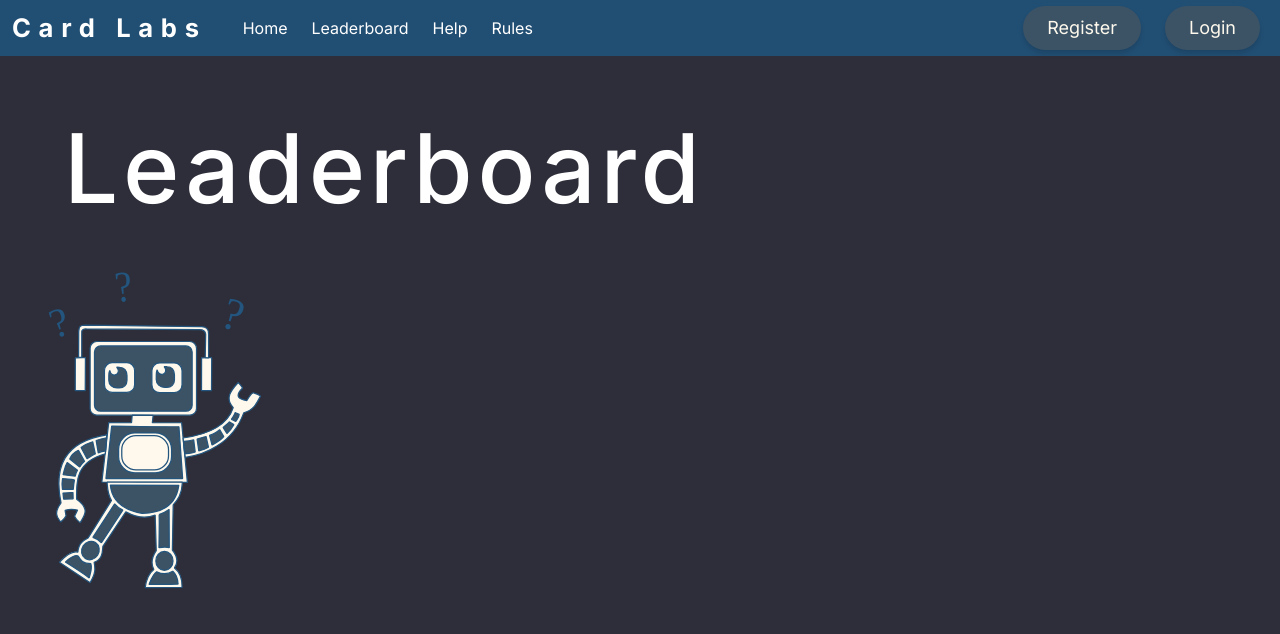
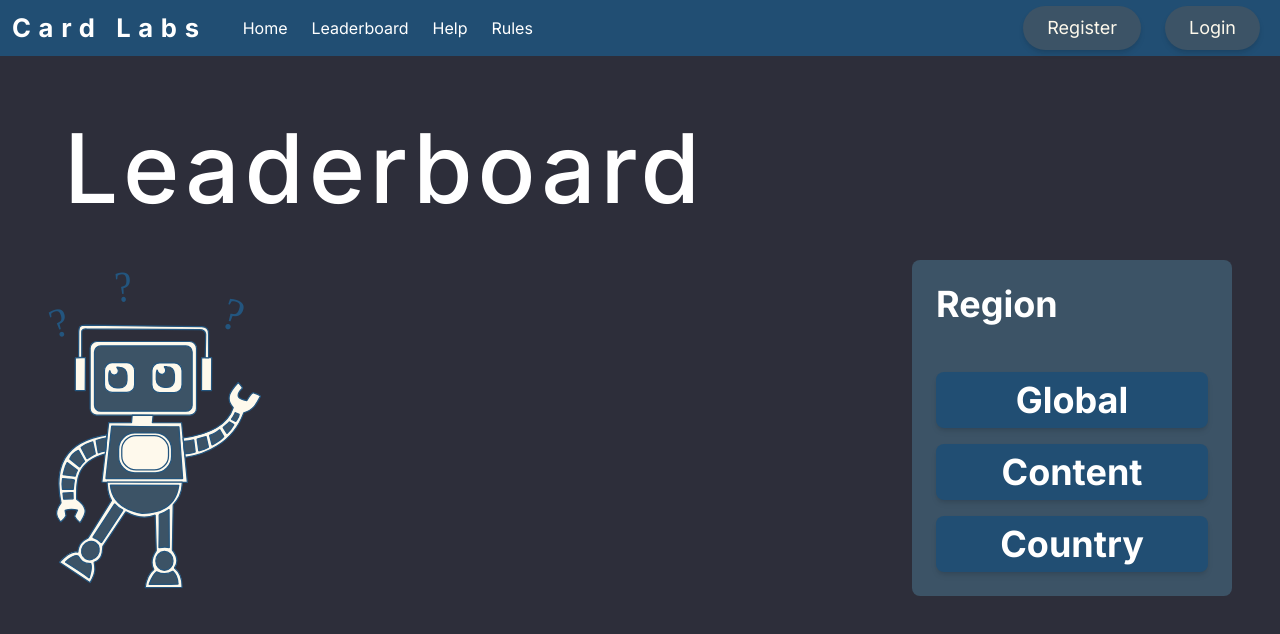
Before and after one commit to flofriday/CardLabs, a Next.js app in the folder frontend/: page /leaderboard in a window 1280 px wide. Shown: the top 634 px of the page. Built offline with nearby package versions, Linux system fonts and the light colour scheme; no server answers.

Commit message:
[#27] - add region selector component

```diff
--- /dev/null
+++ b/frontend/app/components/RegionSelector.tsx
@@ -0,0 +1,18 @@
+export default function RegionSelector(): JSX.Element {
+  return (
+    <div className="bg-secondary rounded-lg w-full">
+      <h1 className="text-4xl font-bold p-6">Region</h1>
+      <div className="flex flex-col space-y-4 p-6">
+        <button className="btn bg-primary py-2 font-bold rounded-lg shadow-md text-4xl  hover:bg-primary_highlight">
+          Global
+        </button>
+        <button className="btn bg-primary py-2 font-bold rounded-lg shadow-md text-4xl  hover:bg-primary_highlight">
+          Content
+        </button>
+        <button className="btn bg-primary py-2 font-bold rounded-lg shadow-md text-4xl  hover:bg-primary_highlight">
+          Country
+        </button>
+      </div>
+    </div>
+  );
+}
--- a/frontend/app/leaderboard/page.tsx
+++ b/frontend/app/leaderboard/page.tsx
@@ -1,3 +1,4 @@
+import RegionSelector from "../components/RegionSelector";
 import LeftPageHeader from "../components/leftPageHeader";
 import Robot, { RobotType } from "../components/robot";
 
@@ -7,6 +8,10 @@ export default function Leaderboard(): JSX.Element {
       <LeftPageHeader title="Leaderboard" />
 
       <Robot type={RobotType.QUESTIONMARK} />
+
+      <div className="absolute top-0 right-0 space-y-5 flex flex-col justify-center items-center h-full w-1/4 mr-12">
+        <RegionSelector />
+      </div>
     </div>
   );
 }
```
